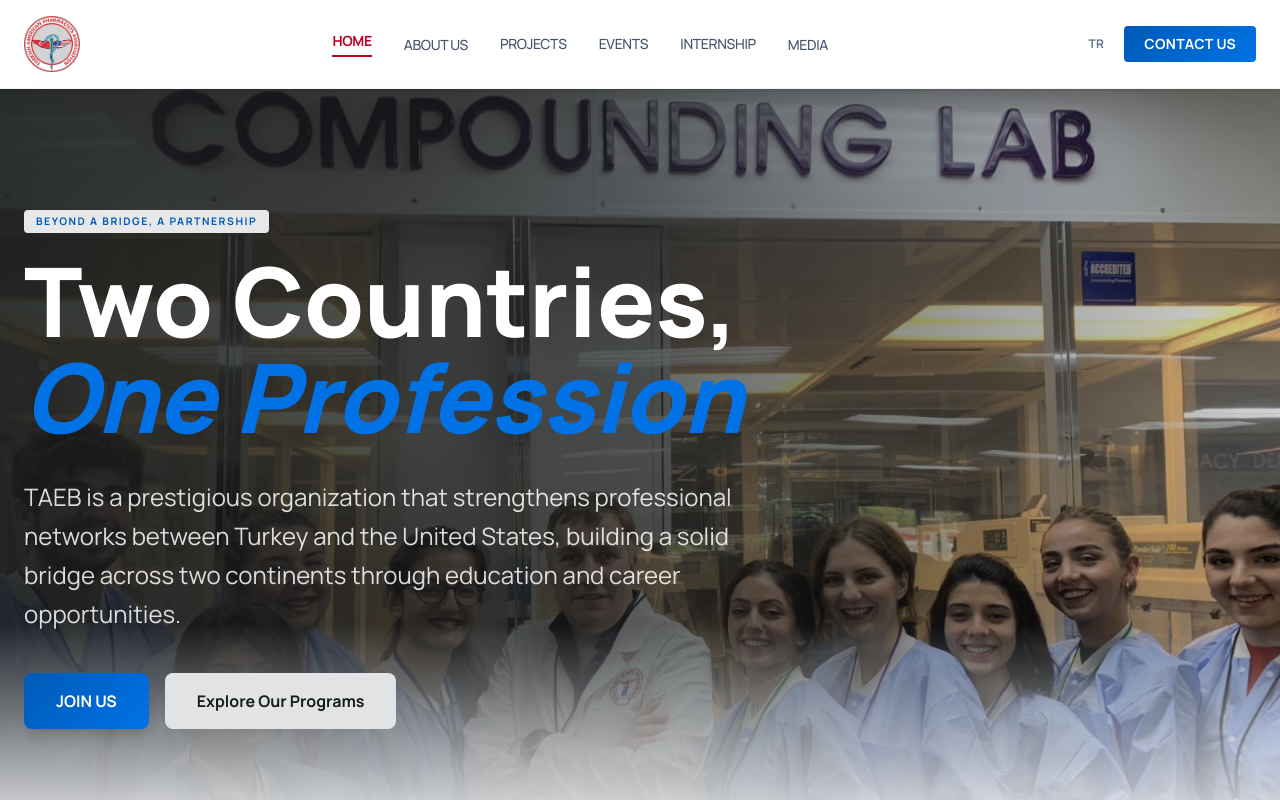
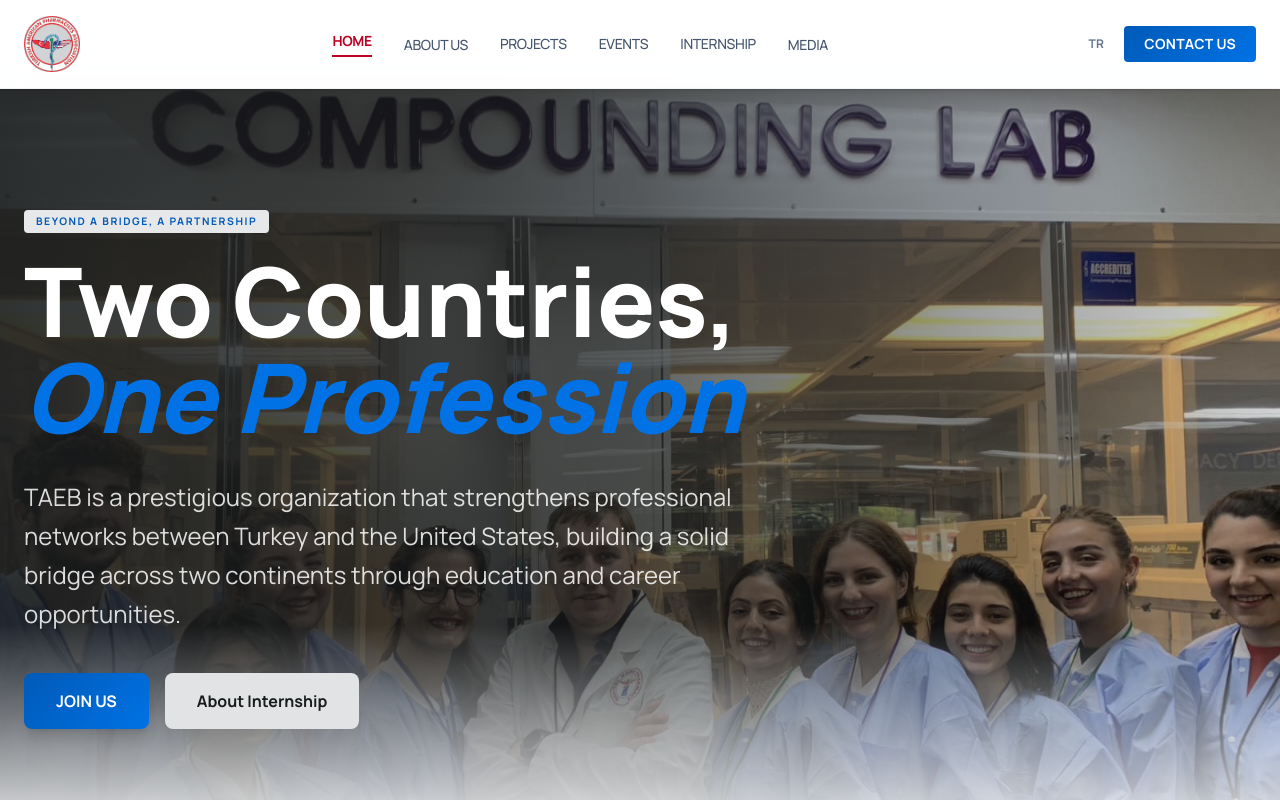
Before and after one commit to bulutmuf/taeb, a React (Vite) app: page / in a window 1280 px wide. Shown: the top 800 px of the page. Built offline with nearby package versions, Linux system fonts and the light colour scheme.

Commit message:
micro: feat(home): change explore programs button to internship in both languages

```diff
--- a/src/locales/en.json
+++ b/src/locales/en.json
@@ -40,7 +40,7 @@
     "headlineAccent": "One Profession",
     "description": "TAEB is a prestigious organization that strengthens professional networks between Turkey and the United States, building a solid bridge across two continents through education and career opportunities.",
     "joinUs": "JOIN US",
-    "explorePrograms": "Explore Our Programs",
+    "explorePrograms": "About Internship",
     "awardYear": "2026",
     "awardLabel": "Association of the Year",
     "impactTitle": "TAEB Impact",
--- a/src/locales/tr.json
+++ b/src/locales/tr.json
@@ -40,7 +40,7 @@
     "headlineAccent": "Tek Meslek",
     "description": "TAEB, Türkiye ve Amerika Birleşik Devletleri arasındaki profesyonel ağları güçlendiren, eğitim ve kariyer fırsatlarıyla iki kıta arasında sağlam bir köprü kuran prestijli bir kuruluştur.",
     "joinUs": "BİZE KATILIN",
-    "explorePrograms": "Programlarımızı Keşfedin",
+    "explorePrograms": "Staj Hakkında",
     "awardYear": "2026",
     "awardLabel": "Yılın Birliği Seçildi",
     "impactTitle": "TAEB Etkisi",
--- a/src/pages/Home.tsx
+++ b/src/pages/Home.tsx
@@ -104,7 +104,7 @@ export default function Home() {
                 {t("home.joinUs")}
               </Link>
               <Link
-                to="/projects"
+                to="/internship"
                 className="bg-surface-container-highest text-on-surface px-8 py-4 rounded-lg font-bold text-base hover:bg-surface-container-high transition-colors"
               >
                 {t("home.explorePrograms")}
```
